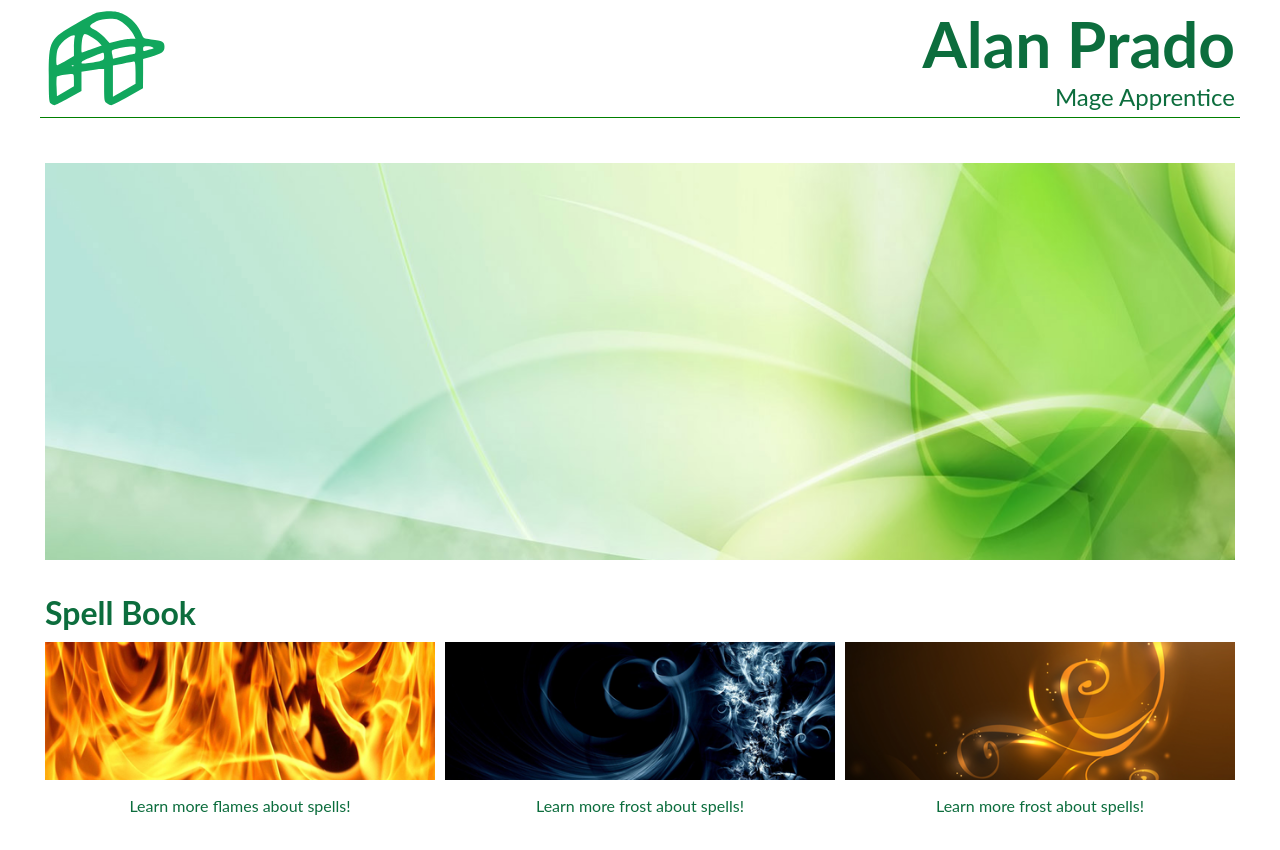
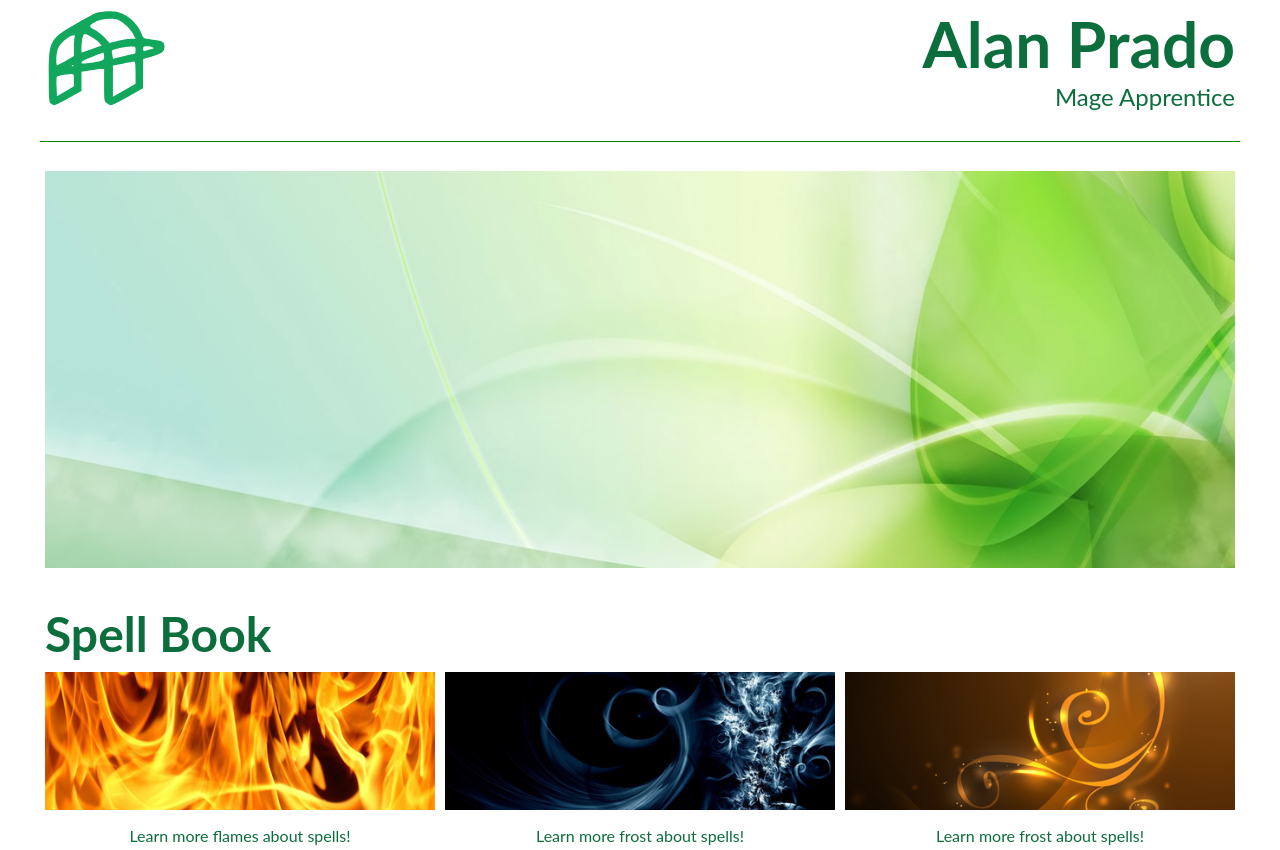
Before and after one commit to AlanPrado/FSWD_build-portfolio-site, a website: page app/index.html in a window 1280 px wide. Before the commit the page ends 820 px from the top, so only its background shows below. Drawn offline with nearby package versions, Linux system fonts and the light colour scheme; files that its build step writes are made by us from their sources; files whose address does not match are found by name.

Commit message:
code review + indentation

```diff
--- a/app/index.html
+++ b/app/index.html
@@ -28,60 +28,65 @@
     <link rel="stylesheet" href="./css/main-780w.css" media="screen and (min-width: 780px)">
   </head>
   <body>
-  <div class="container">
-    <div class="header row">
-    	<div class="header__logo col-sm-6">
-        <!--TODO: inline this image in css file in order to save a request -->
+    <article class="container">
+
+      <header class="row">
+        <section id="logo" class="header__logo col-sm-6">
+          <!--TODO: Consider inline this image in css file in order to save a request -->
           <img src="./img/portifolio_logo.svg" onerror="this.onerror=null; this.src='portifolio_logo.png'" alt="Portfolio Logo">
-    	</div>
-    	<div class="header__slug-container col-sm-6">
-    		<h1 class="header__slug-container__name">Alan Prado</h1>
-    		<span class="header__slug-container__header__slug">Mage Apprentice</span>
-    	</div>
+        </section>
+        <section id="slug" class="slug col-sm-6">
+          <h1 class="slug__author">Alan Prado</h1>
+          <span class="slug__title">Mage Apprentice</span>
+        </section>
+      </header>
+
       <div class="separator row"></div>
-    </div>
-    <div class="banner row">
+
+      <section id="banner" class="row">
         <figure class="col-sm-12">
           <picture>
             <img src="./img/green-1200w.png" alt="Green Theme">
           </picture>
         </figure>
-    </div>
-    <div class="grid row">
-      <div class="title col-sm-12">
+      </section>
+
+      <section id="spell-books" class="grid row">
+        <header class="title col-sm-12">
           <h2>Spell Book</h2>
-      </div>
-      <div class="col-md-4 col-sm-6 grid__item">
+        </header>
+        <article class="col-md-4 col-sm-6 grid__item">
           <figure>
             <picture>
-            <img src="./img/spell_flames-450w.png" alt="Flame Spell">
+              <img class="grid__item__img" src="./img/spell_flames-450w.png" alt="Flame Spell">
             </picture>
           </figure>
           <a class="grid__item__link" href="https://www.google.com.br/?#q=flame%20spell" target="_blank">
             Learn more flames about spells!
           </a>
-      </div>
-      <div class="col-md-4 col-sm-6 grid__item">
+        </article>
+        <article class="col-md-4 col-sm-6 grid__item">
           <figure>
             <picture>
-            <img src="./img/spell_frosty-450w.png" alt="Frost Storm Spell">
+              <img class="grid__item__img" src="./img/spell_frosty-450w.png" alt="Frost Storm Spell">
             </picture>
           </figure>
           <a class="grid__item__link" href="https://www.google.com.br/?#q=frost%20spell" target="_blank">
             Learn more frost about spells!
           </a>
-      </div>
-      <div class="col-md-4 col-sm-6 grid__item">
+        </article>
+        <article class="col-md-4 col-sm-6 grid__item">
           <figure>
             <picture>
-            <img src="./img/spell_gold-450w.png" alt="Gold Spell">
+              <img class="grid__item__img" src="./img/spell_gold-450w.png" alt="Gold Spell">
             </picture>
           </figure>
           <a class="grid__item__link" href="https://www.google.com.br/?#q=gold%20spell" target="_blank">
             Learn more frost about spells!
           </a>
-      </div>
-    </div>
-  </div>
+        </article>
+      </section>
+
+    </article>
   </body>
 </html>
--- a/app/sass/main-600w.scss
+++ b/app/sass/main-600w.scss
@@ -1,19 +1,23 @@
 @media screen and (min-width: 600px) {
+
   .title h2 {
-    font-size: 2em;
+    font-size: 3em;
   }
 
   .header__logo img {
     max-height: 6.5em;
   }
 
-  .header__slug-container {
+  .slug__author {
+    font-size: 4em;
+  }
 
-    .header__slug-container__name {
-      font-size: 4em;
-    }
-    .header__slug-container__header__slug {
-      font-size: 1.5em;
-    }
+  .slug__title {
+    font-size: 1.5em;
   }
+
+  .row {
+    margin-bottom: 1.5em;
+  }
+
 }
--- a/app/sass/main-780w.scss
+++ b/app/sass/main-780w.scss
@@ -1,9 +1,11 @@
 @media screen and (min-width: 780px) {
+
   @for $i from 1 through 12 {
     .col-md-#{$i} {
+      clear: both;
       padding: 5px;
       width: 100% * $i / 12;
-      clear: both;
     }
   }
+
 }
--- a/app/sass/main.scss
+++ b/app/sass/main.scss
@@ -1,17 +1,18 @@
+$green: #008000;
+$theme-color: #0c6d3d;
+
 * {
   box-sizing: border-box;
+  color: $theme-color;
+  font-family: 'Lato', sans-serif;
 }
 
-* {
-  font-family: 'Lato', sans-serif;
-  color: #0c6d3d;
-}
-
-html, body {
+html,
+body {
+  height: 100%;
   margin: 0;
   padding: 0;
   width: 100%;
-  height: 100%;
 }
 
 figure {
@@ -29,43 +30,42 @@ img {
 }
 
 .row {
-    width: 100%;
-    margin-bottom: 20px;
   display: flex;
   flex-wrap: wrap;
+  margin-bottom: .75em;
+  width: 100%;
 }
 
 @for $i from 1 through 12 {
   .col-sm-#{$i} {
+    clear: both;
+    margin: 0;
+    padding: 5px;
     width: 100% * $i / 12;
-    padding: 5px;
-    margin: 0;
-    clear: both;
   }
 }
 
 .separator {
-  border-top: 1px solid green;
+  border-top: 1px solid $green;
 }
 
-.grid__item {
-  img {
+.grid__item__img {
+  display: block;
+  margin: 0 auto;
   min-height: 100%;
-    margin: 0 auto;
-    display: block;
-  }
 }
 
 .grid__item__link {
+  display: inline-block;
+  font-size: 1em;
+  padding-top: 1em;
+  text-align: center;
   text-decoration: none;
-  display: inline-block;
   width: 100%;
-  text-align: center;
-  padding-top: 1em;
 }
 
 .title h2 {
-  font-size: 1.25em;
+  font-size: 1.5em;
   margin: 0;
 }
 
@@ -73,17 +73,18 @@ img {
   max-height: 3.25em;
 }
 
-.header__slug-container {
+.slug__author {
+  font-size: 1.75em;
+  margin: 0;
+  padding: 0;
+}
+
+.slug__title {
+  font-size: .75em;
+  margin: 0;
+  padding: 0;
+}
+
+.slug {
   text-align: right;
-
-  .header__slug-container__name {
-    font-size: 1.75em;
-    padding: 0;
-    margin: 0;
 }
-  .header__slug-container__header__slug {
-    font-size: 0.75em;
-    padding: 0;
-    margin: 0;
-  }
-}
```
Also changed, not shown: docs/index.html (+31 -26 lines), .scss-lint.yml (added), README.md, docs/css/main-600w.css, docs/css/main-780w.css, docs/css/main.css, 1 other file. Lines whose indentation alone changed are shown as unchanged.
